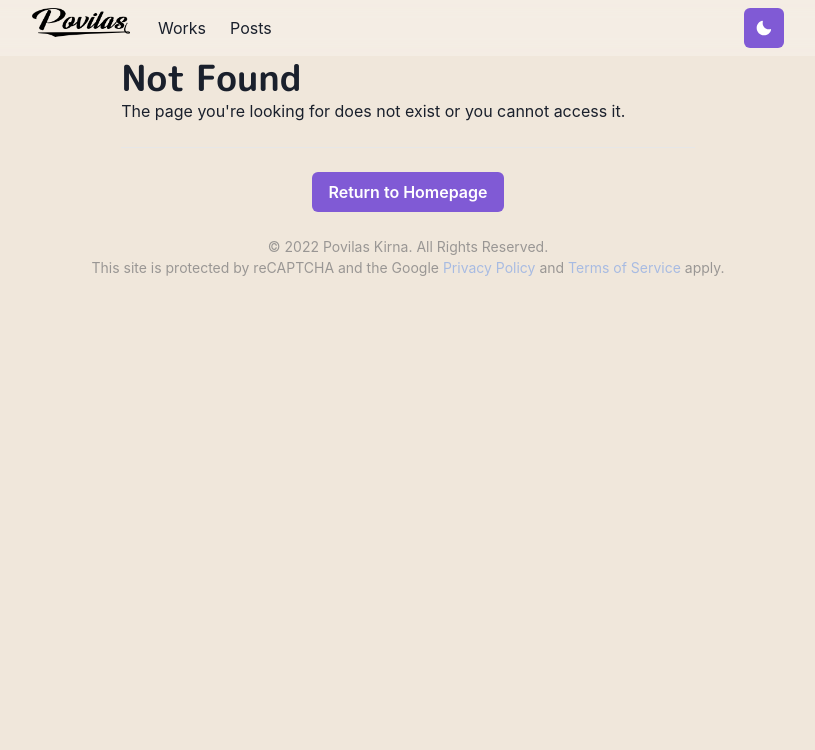
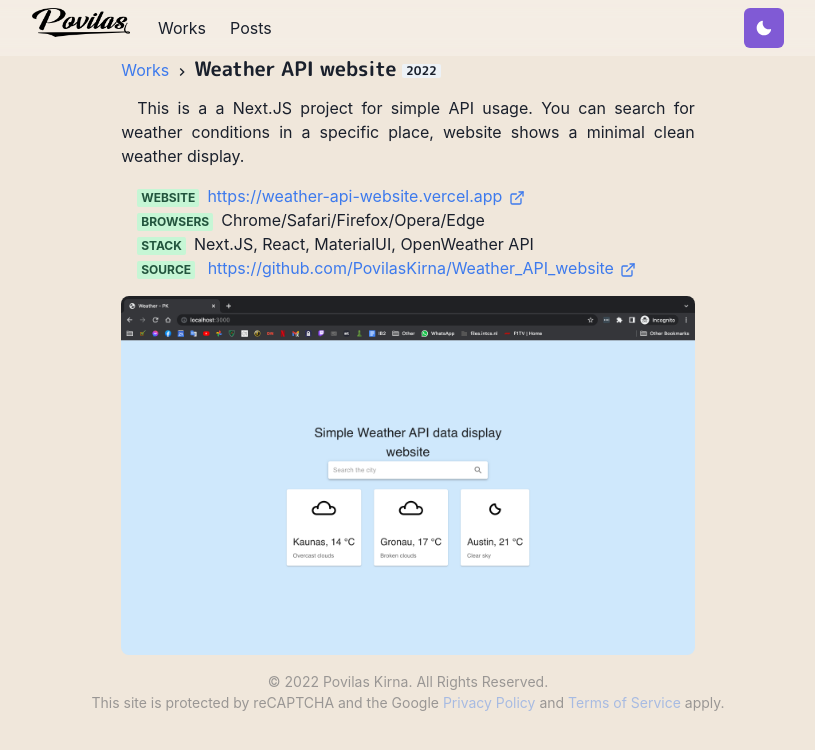
Before and after one commit to PovilasKirna/portfolio_website, a Next.js app: page /works/weatherAPI in a window 1280 px wide. Before the commit this address had no page. Shown: the top 750 px of the page, without its empty margins (232-1047 px from the left). Built offline with nearby package versions, Linux system fonts and the light colour scheme.

Commit message:
added newest addition to portfolio Weather website

```diff
--- a/pages/index.js
+++ b/pages/index.js
@@ -6,7 +6,6 @@ import { ChevronRightIcon } from "@chakra-ui/icons";
 import { BioSection, BioYear } from "../components/bio";
 import Contact from "../components/contact";
 import Head from "next/head";
-import { Notification } from "../components/notification";
 
 import {
 	Container,
@@ -28,10 +27,7 @@ import {
 	IoLogoTwitter,
 } from "react-icons/io5";
 
-import { useState } from "react";
-
 const Page = () => {
-	const [showNotification, setNotification] = useState(true);
 	return (
 		<Layout>
 			<Container>
--- /dev/null
+++ b/pages/works/weatherAPI.js
@@ -0,0 +1,53 @@
+import { Container, Badge, List, ListItem, Link } from "@chakra-ui/react";
+import { ExternalLinkIcon } from "@chakra-ui/icons";
+import { Title, WorkImage, Meta } from "../../components/work";
+import P from "../../components/paragraph";
+import Layout from "../../components/layouts/article";
+
+const Work = () => {
+	return (
+		<Layout title="WeatherAPI">
+			<Container>
+				<Title>
+					Weather API website <Badge>2022</Badge>
+				</Title>
+				<P>
+					This is a a Next.JS project for simple API usage. You can search for
+					weather conditions in a specific place, website shows a minimal clean
+					weather display.
+				</P>
+				<List ml={4} my={4}>
+					<ListItem>
+						<Meta>Website</Meta>
+						<Link href="https://weather-api-website.vercel.app">
+							https://weather-api-website.vercel.app{" "}
+							<ExternalLinkIcon mx="2px" />
+						</Link>
+					</ListItem>
+					<ListItem>
+						<Meta>Browsers</Meta>
+						<span>Chrome/Safari/Firefox/Opera/Edge</span>
+					</ListItem>
+					<ListItem>
+						<Meta>Stack</Meta>
+						<span>Next.JS, React, MaterialUI, OpenWeather API</span>
+					</ListItem>
+					<ListItem>
+						<Meta>Source</Meta>
+						<Link href="https://github.com/PovilasKirna/Weather_API_website">
+							{" "}
+							https://github.com/PovilasKirna/Weather_API_website{" "}
+							<ExternalLinkIcon mx="2px" />
+						</Link>
+					</ListItem>
+				</List>
+				<WorkImage
+					src="/images/works/exWeatherAPI.png"
+					alt="Weather API website example"
+				/>
+			</Container>
+		</Layout>
+	);
+};
+
+export default Work;
```
Also changed, not shown: pages/works.js (+8 -0 lines), public/images/works/exWeatherAPI.png (added), public/images/works/thumbWeatherAPI.png (added).
